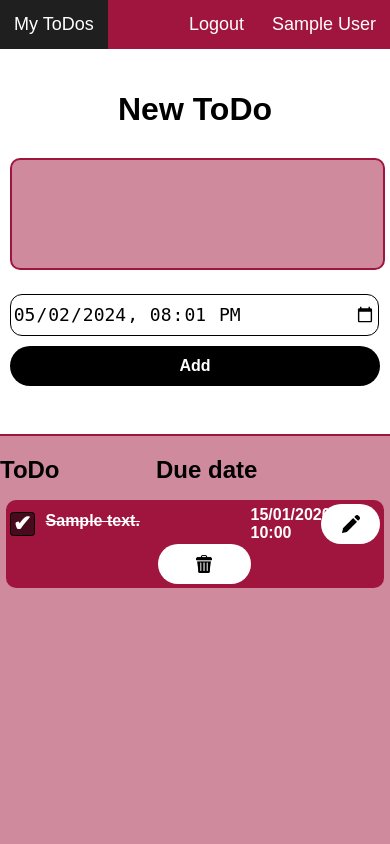
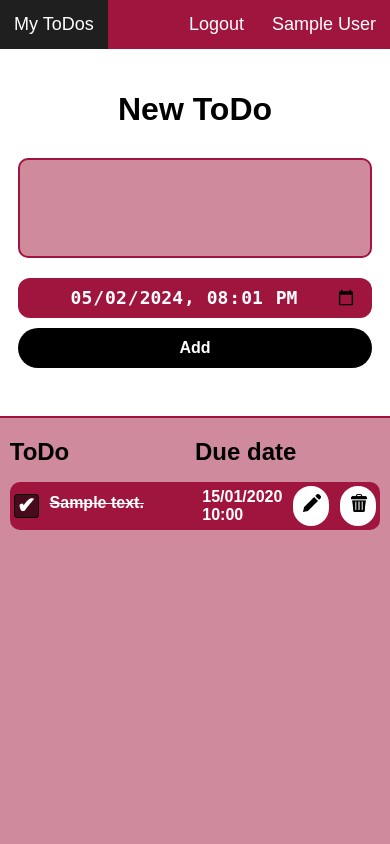
Before and after one commit to gabrielebelloo/ToDo, a Flask app: page / in a window 390 px wide. Run offline with Flask 3, Linux system fonts and the light colour scheme; a user stored in the database is signed in; tables that the repository leaves empty hold one stand-in row (values such as "Sample post").

Commit message:
Adjust CSS and make it more responsive

```diff
--- a/static/styles/forms.css
+++ b/static/styles/forms.css
@@ -1,5 +1,5 @@
 /* Styling for ToDo Form Section */
-.todo-form-div {
+.todo-form-div, .date-n-button div, .textarea-div {
   display: flex;
   flex-direction: column;
   align-items: center;
@@ -13,11 +13,22 @@
   justify-content: center;
   align-items: center;
   padding: 8px;
+  column-gap: 20px;
 }
 
 .date-n-button {
   display: grid;
   grid-template-columns: 50% 50%;
+  justify-content: center;
+  align-items: center;
+  column-gap: 10px;
+}
+
+.edit-date-n-button {
+  display: grid;
+  grid-template-columns: 49% 2% 49%;
+  justify-content: center;
+  align-items: center;
 }
 
 .todo-textarea {
@@ -31,28 +42,28 @@
   height: 100px;
   border-radius: 10px;
   padding: 4px;
-  width: 90%;
+  width: 100%;
   outline: none;
   border-color: #A0153E;
   border-width: 2px;
 }
 
 .todo-date, .edit-date {
-  width: 90%;
+  width: 100%;
   border-radius: 12px;
   font-size: 18px;
   height: 40px;
   border: none;
   padding-left: 2px;
   padding-right: 2px;
+  text-align: center;
 }
 
 .todo-date {
-  border: 1px solid black;
-}
-
-::-webkit-calendar-picker-indicator{
-  margin-left: -15px;
+  background-color: #A0153E;
+  color: white;
+  padding: 15px;
+  font-weight: bold;
 }
 
 .edit-input {
@@ -66,8 +77,18 @@
   border-radius: 10px;
   padding: 4px;
   outline: none;
-  width: 90%;
+  width: 100%;
   height: 40px;
+}
+
+input::-webkit-datetime-edit-day-field:focus,
+input::-webkit-datetime-edit-month-field:focus,
+input::-webkit-datetime-edit-year-field:focus,
+input::-webkit-datetime-edit-hour-field:focus,
+input::-webkit-datetime-edit-minute-field:focus {
+    background-color: black;
+    color: white;
+    outline: none;
 }
 
 
@@ -79,8 +100,8 @@
   justify-content: center;
   align-items: center;
   row-gap: 30px;
-  margin-top: 40px;
-  margin-bottom: 40px;
+  padding-top: 40px;
+  padding-bottom: 40px;
 }
 
 .email-container, .username-container, .password-container, .fullname-container {
--- a/static/styles/general.css
+++ b/static/styles/general.css
@@ -1,4 +1,8 @@
 /* General styling*/
+* {
+  box-sizing: border-box;
+}
+
 html, body {
   font-family: Arial, Helvetica, sans-serif;
   margin: 0;
@@ -37,9 +41,7 @@ main {
   cursor: pointer;
   transition: all 0.15s;
   font-weight: 600;
-  display: flex;
-  align-items: center;
-  justify-content: center;
+  width: 100%;
 }
 
 .main-button {
--- a/static/styles/media_queries.css
+++ b/static/styles/media_queries.css
@@ -1,33 +1,12 @@
-@media only screen and (max-width: 500px) {
-  .text {
-    display: none;
-  }
-
-  .icon {
-    display: flex;
-    align-items: center;
-    justify-content: center;
+@media only screen and (max-width: 425px) {
+  .text-save {display: none;}
+  .icon-save {display: block;}
+  .edit-date-n-button {
+    grid-template-columns: 79% 2% 19%;
   }
 }
 
-@media only screen and (max-width: 800px) {
-  .todos-list li span, .date-text {
-    font-size: 16px;
-  }
-  .todos-list {
-    width: 100%;
-  }
-  .todos-list li {
-    grid-template-columns: 40% 25% 16% 3% 16%;
-    width: 95%;
-    padding: 4px;
-  }
-  .todos-header {
-    width: 100%;
-    grid-template-columns: 40% 60%;
-    margin: 0;
-    padding: 0;
-  }
+@media only screen and (max-width: 580px) {
   .todo-form {
     width: 95%;
     grid-template-columns: 100%;
@@ -35,37 +14,59 @@
     align-items: center;
     justify-content: center;
   }
-  .todo-textarea, .todo-date {
-    width: 98%;
+  .show {
+    grid-template-columns: 100%;
+    justify-content: center;
+    align-items: center;
   }
+  .show textarea, .show input {font-size: 18px;}
   .date-n-button {
     grid-template-columns: 100%;
     row-gap: 10px;
   }
-  .date-text {
+}
+
+
+@media only screen and (max-width: 800px) {
+  .todos-list li span, .date-text {font-size: 16px;}
+  .todos-list {width: 95%;}
+  .todos-list li {
+    grid-template-columns: 50% 2% 23% 2% 10% 3% 10%;
+    width: 100%;
+    padding: 4px;
+  }
+  .todos-header {
+    width: 95%;
+    grid-template-columns: 50% 50%;
     margin: 0;
+    padding: 0;
   }
-  .auth-form {
-    width: 60%;
+  .date-text {margin: 0;}
+  .auth-form {width: 60%;}
+  .text {display: none;}
+  .icon {display: block;}
+}
+
+
+@media only screen and (max-width: 950px) and (min-width: 580px) {
+  .text-save {display: none;}
+  .icon-save {display: block;}
+  .edit-date-n-button {
+    grid-template-columns: 79% 2% 19%;
   }
 }
 
 
-@media only screen and (max-width: 1200px) and (min-width: 801px) {
-  .todos-list, .todo-form {
-    width: 90%;
-  }
+@media only screen and (max-width: 1280px) and (min-width: 580px) {
+  .todos-list, .todo-form {width: 90%;}
   .date-n-button {
     grid-template-columns: 100%;
     row-gap: 10px;
   }
-  .todo-date {
-    width: 98%;
-  }
-
+  .todo-date {width: 98%;}
   .todos-header {
+    font-size: 20px;
     width: 90%;
-    grid-template-columns: 50% 50%;
     margin: 0;
     padding: 0;
   }
--- a/static/styles/switchers.css
+++ b/static/styles/switchers.css
@@ -1,6 +1,6 @@
-.show {
+  .show {
   display: grid;
-  grid-template-columns: 50% 25% 25%;
+  grid-template-columns: 50% 2% 48%;
 }
 
 .hide {
--- a/static/styles/todos.css
+++ b/static/styles/todos.css
@@ -4,7 +4,7 @@
   font-weight: bold;
   width: 70%;
   display: grid;
-  grid-template-columns: 50% 50%;
+  grid-template-columns: 52% 50%;
 }
 
 .todos-list {
@@ -19,7 +19,7 @@
 
 .todos-list li {
   display: grid;
-  grid-template-columns: 50% 25% 12% 1% 12%;
+  grid-template-columns: 50% 2% 21% 2% 12% 1% 12%;
   align-items: center;
   padding: 8px;
   background-color:#A0153E;
@@ -32,20 +32,22 @@
   word-wrap: break-word;
 }
 
-.date-text{
+.date-text {
   font-size: 19px;
   font-weight: bold;
   color: white;
-  margin-left: 5px;
 }
 
-.icon {
+.icon, .icon-save {
   display: none;
+  margin-left: 2px;
+  margin-bottom: 2px;
 }
 
-.icon img {
+.icon img,.icon-save img {
   height: 18px;
 }
+
 
 /* Checkbox styling */
 .checkbox-container label {
```
